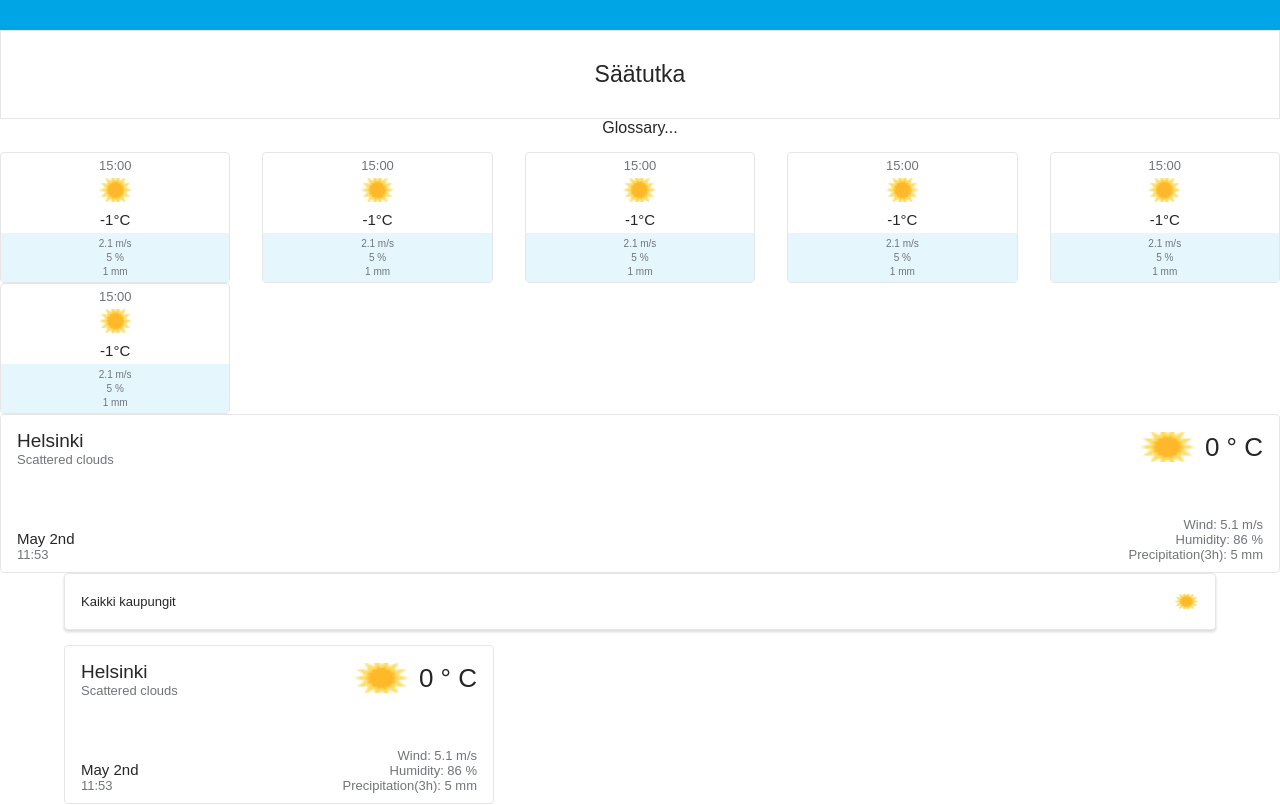
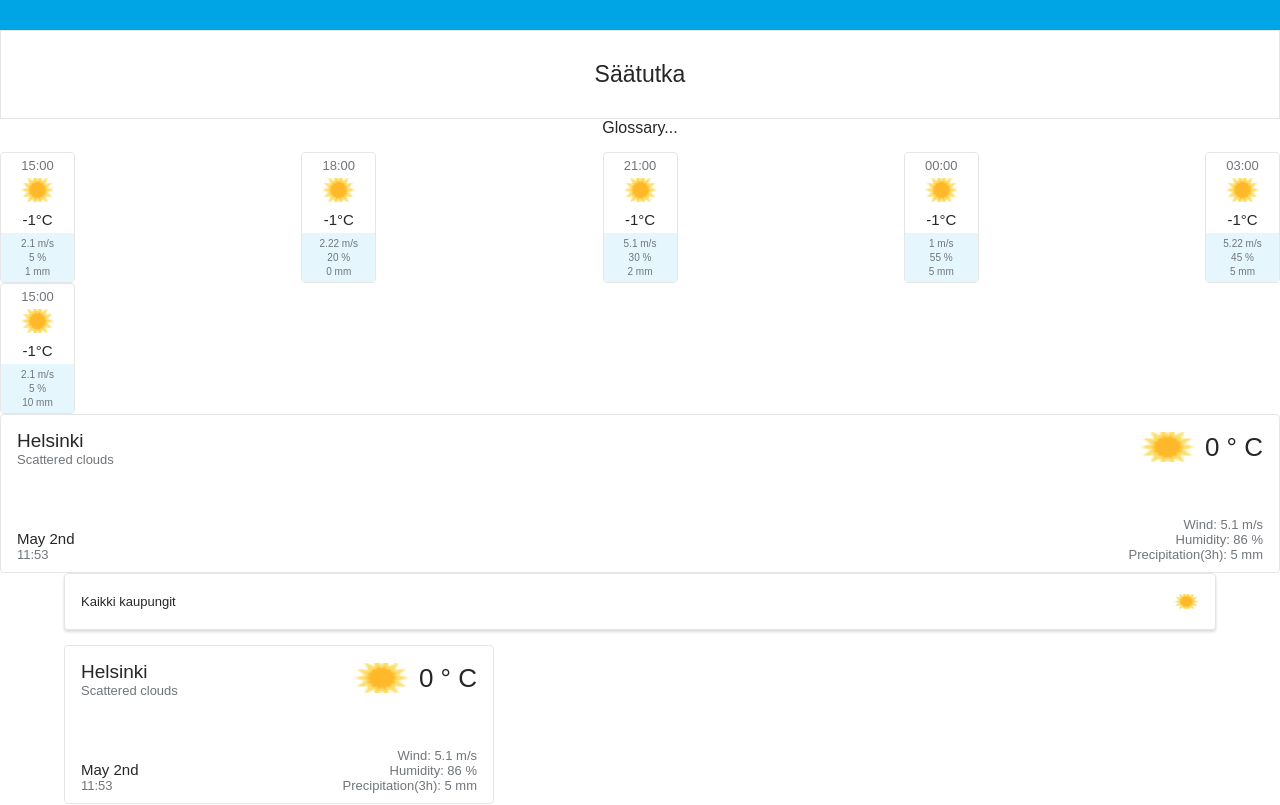
Before and after one commit to Samowusu/weatherApp, a React (Create React App) app: page / in a window 1280 px wide. Shown: the top 805 px of the page. Built offline with nearby package versions, Linux system fonts and the light colour scheme.

Commit message:
defaultProps added to the dynamic components

```diff
--- /dev/null
+++ b/src/Data.js
@@ -0,0 +1,50 @@
+export const weatherData = [
+  {
+    time: "15:00",
+    temperature: "-1°C",
+    wind: "2.1 m/s",
+    humidity: "5 %",
+    precipitation: "1 mm",
+  },
+  {
+    time: "18:00",
+    temperature: "-1°C",
+    wind: "2.22 m/s",
+    humidity: "20 %",
+    precipitation: "0 mm",
+  },
+  {
+    time: "21:00",
+    temperature: "-1°C",
+    wind: "5.1 m/s",
+    humidity: "30 %",
+    precipitation: "2 mm",
+  },
+  {
+    time: "00:00",
+    temperature: "-1°C",
+    wind: "1 m/s",
+    humidity: "55 %",
+    precipitation: "5 mm",
+  },
+  {
+    time: "03:00",
+    temperature: "-1°C",
+    wind: "5.22 m/s",
+    humidity: "45 %",
+    precipitation: "5 mm",
+  },
+];
+
+export const weatherSummaryData = [
+  {
+    city: "Helsinki",
+    description: "Scattered clouds",
+    temperature: "0 ° C",
+    date: "May 2nd",
+    time: "11:53",
+    wind: "5.1 m/s",
+    humidity: "86 %",
+    precipitation: "5 mm",
+  },
+];
--- a/src/components/glossary/Glossary.js
+++ b/src/components/glossary/Glossary.js
@@ -6,6 +6,9 @@ import WeatherDetailCard from "../weatherDetails/WeatherDetailCard";
 import WeatherDetails from "../weatherDetails/WeatherDetails";
 import WeatherNews from "../weatherNews/WeatherNews";
 import WeatherSummary from "../weatherSummary/WeatherSummary";
+
+// Data
+import { weatherData, weatherSummaryData } from "../../Data";
 
 function Glossary() {
   const [filteredCity, setFilteredCity] = useState(null);
@@ -18,16 +21,20 @@ function Glossary() {
     setFilteredCity(value);
     console.log("from glossary");
   };
+
   return (
     <>
       <Header />
       <Typography>Glossary...</Typography>
-      <WeatherDetails />
+      <WeatherDetails weatherList={weatherData} />
       <WeatherDetailCard />
-      <WeatherSummary />
+      <WeatherSummary summaryData={weatherSummaryData} />
 
       <DropDown onChange={(value) => cityFilterHandler(value)} />
-      <WeatherNews />
+      <WeatherNews
+        weatherDetailsData={weatherData}
+        weatherSummaryData={weatherSummaryData}
+      />
     </>
   );
 }
--- a/src/components/weatherDetails/WeatherDetailCard.js
+++ b/src/components/weatherDetails/WeatherDetailCard.js
@@ -8,11 +8,25 @@ import {
 import { Theme } from "../../Theme";
 import SunIcon from "../../assets/svgs/SunIcon";
 
-function WeatherDetailCard() {
+WeatherDetailCard.defaultProps = {
+  time: "15:00",
+  temperature: "-1°C",
+  wind: "2.1 m/s",
+  humidity: "5 %",
+  precipitation: "10 mm",
+};
+
+function WeatherDetailCard({
+  time,
+  temperature,
+  wind,
+  humidity,
+  precipitation,
+}) {
   return (
     <DetailCard $borderColor={Theme.ash}>
       <Typography fontSize={"m"} color="grey" marginBottom={"5px"}>
-        15:00
+        {time}
       </Typography>
       <IconContainer>
         <SunIcon />
@@ -23,7 +37,7 @@ function WeatherDetailCard() {
         marginTop={"5px"}
         marginBottom="5px"
       >
-        -1°C
+        {temperature}
       </Typography>
       <TextContainer $backgroundColor={Theme.lightBlue} $width={"100%"}>
         <Typography
@@ -32,13 +46,13 @@ function WeatherDetailCard() {
           marginBottom={"3px"}
           marginTop={"5px"}
         >
-          2.1 m/s
+          {wind}
         </Typography>
         <Typography fontSize={"s"} color="grey" marginBottom={"3px"}>
-          5 %
+          {humidity}
         </Typography>
         <Typography fontSize={"s"} color="grey" marginBottom={"5px"}>
-          1 mm
+          {precipitation}
         </Typography>
       </TextContainer>
     </DetailCard>
@@ -49,6 +63,7 @@ export default WeatherDetailCard;
 
 const DetailCard = styled.div`
   width: 18%;
+  max-width: 75px;
   display: flex;
   align-items: center;
   flex-direction: column;
--- a/src/components/weatherDetails/WeatherDetails.js
+++ b/src/components/weatherDetails/WeatherDetails.js
@@ -2,14 +2,19 @@ import React from "react";
 import styled from "styled-components";
 import WeatherDetailCard from "./WeatherDetailCard";
 
-function WeatherDetails() {
+function WeatherDetails({ weatherList }) {
   return (
     <WeatherDetailsContainer>
-      <WeatherDetailCard />
-      <WeatherDetailCard />
-      <WeatherDetailCard />
-      <WeatherDetailCard />
-      <WeatherDetailCard />
+      {weatherList.map((weatherItem, index) => (
+        <WeatherDetailCard
+          key={index}
+          time={weatherItem.time}
+          temperature={weatherItem.temperature}
+          humidity={weatherItem.humidity}
+          wind={weatherItem.wind}
+          precipitation={weatherItem.precipitation}
+        />
+      ))}
     </WeatherDetailsContainer>
   );
 }
--- a/src/components/weatherNews/WeatherNews.js
+++ b/src/components/weatherNews/WeatherNews.js
@@ -3,12 +3,12 @@ import styled from "styled-components";
 import WeatherDetails from "../weatherDetails/WeatherDetails";
 import WeatherSummary from "../weatherSummary/WeatherSummary";
 
-function WeatherNews() {
+function WeatherNews({ weatherSummaryData, weatherDetailsData }) {
   return (
     <Main>
       <WeatherNewsContainer>
-        <WeatherSummary />
-        <WeatherDetails />
+        <WeatherSummary summaryData={weatherSummaryData} />
+        <WeatherDetails weatherList={weatherDetailsData} />
       </WeatherNewsContainer>
     </Main>
   );
--- a/src/components/weatherSummary/WeatherSummary.js
+++ b/src/components/weatherSummary/WeatherSummary.js
@@ -4,11 +4,27 @@ import WeatherSummaryBottom from "./WeatherSummaryBottom";
 import WeatherSummaryTop from "./WeatherSummaryTop";
 import { Theme } from "../../Theme";
 
-function WeatherSummary() {
+function WeatherSummary({ summaryData }) {
   return (
     <SummaryContainer $borderColor={Theme.ash}>
-      <WeatherSummaryTop />
-      <WeatherSummaryBottom />
+      {summaryData.map((weatherItem, index) => (
+        <WeatherSummaryTop
+          key={index}
+          city={weatherItem.city}
+          description={weatherItem.description}
+          temperature={weatherItem.temperature}
+        />
+      ))}
+      {summaryData.map((weatherItem, index) => (
+        <WeatherSummaryBottom
+          date={weatherItem.date}
+          humidity={weatherItem.humidity}
+          key={index}
+          precipitation={weatherItem.precipitation}
+          time={weatherItem.time}
+          wind={weatherItem.wind}
+        />
+      ))}
     </SummaryContainer>
   );
 }
--- a/src/components/weatherSummary/WeatherSummaryBottom.js
+++ b/src/components/weatherSummary/WeatherSummaryBottom.js
@@ -3,26 +3,33 @@ import styled from "styled-components";
 import Typography from "../commons/Typography";
 import { TextContainer } from "./WeatherSummaryTop";
 
-function WeatherSummaryBottom() {
+WeatherSummaryBottom.defaultProps = {
+  date: "May 2nd",
+  time: "11:53",
+  wind: "5.1 m/s",
+  humidity: "86 %",
+  precipitation: "5 mm",
+};
+function WeatherSummaryBottom({ date, time, wind, humidity, precipitation }) {
   return (
     <WeatherSummaryBottomContainer>
       <TextContainer>
         <Typography fontSize={"l"} color="black" textAlign={"start"}>
-          May 2nd
+          {date}
         </Typography>
         <Typography fontSize={"m"} color="grey" textAlign={"start"}>
-          11:53
+          {time}
         </Typography>
       </TextContainer>
       <TextContainer>
         <Typography fontSize={"m"} color="grey" textAlign={"end"}>
-          Wind: 5.1 m/s
+          Wind: {wind}
         </Typography>
         <Typography fontSize={"m"} color="grey" textAlign={"end"}>
-          Humidity: 86 %
+          Humidity: {humidity}
         </Typography>
         <Typography fontSize={"m"} color="grey" textAlign={"end"}>
-          Precipitation(3h): 5 mm
+          Precipitation(3h): {precipitation}
         </Typography>
       </TextContainer>
     </WeatherSummaryBottomContainer>
--- a/src/components/weatherSummary/WeatherSummaryTop.js
+++ b/src/components/weatherSummary/WeatherSummaryTop.js
@@ -3,15 +3,20 @@ import styled from "styled-components";
 import CloudIcon from "../../assets/svgs/CloudIcon";
 import Typography from "../commons/Typography";
 
-function WeatherSummaryTop() {
+WeatherSummaryTop.defaultProps = {
+  city: "Helsinki",
+  description: "Scattered clouds",
+  temperature: "0 ° C",
+};
+function WeatherSummaryTop({ city, description, temperature }) {
   return (
     <WeatherSummaryTopContainer>
       <TextContainer>
         <Typography fontSize={"xl"} color="black" textAlign={"start"}>
-          Helsinki
+          {city}
         </Typography>
         <Typography fontSize={"m"} color="grey" textAlign={"start"}>
-          Scattered clouds
+          {description}
         </Typography>
       </TextContainer>
       <WeatherContainer>
@@ -19,7 +24,7 @@ function WeatherSummaryTop() {
           <CloudIcon />
         </IconContainer>
         <Typography fontSize={"xxxl"} color="black" marginLeft={"10px"}>
-          0 ° C
+          {temperature}
         </Typography>
       </WeatherContainer>
     </WeatherSummaryTopContainer>
```
